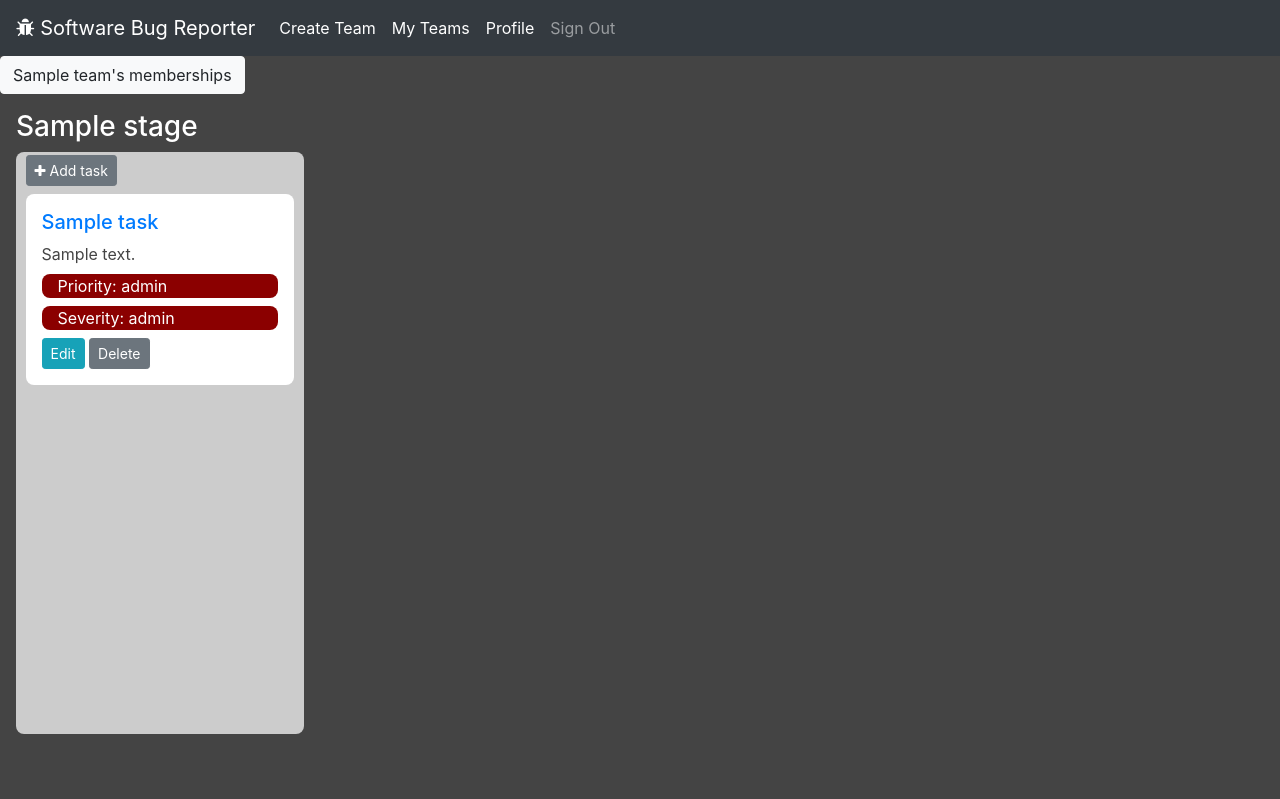
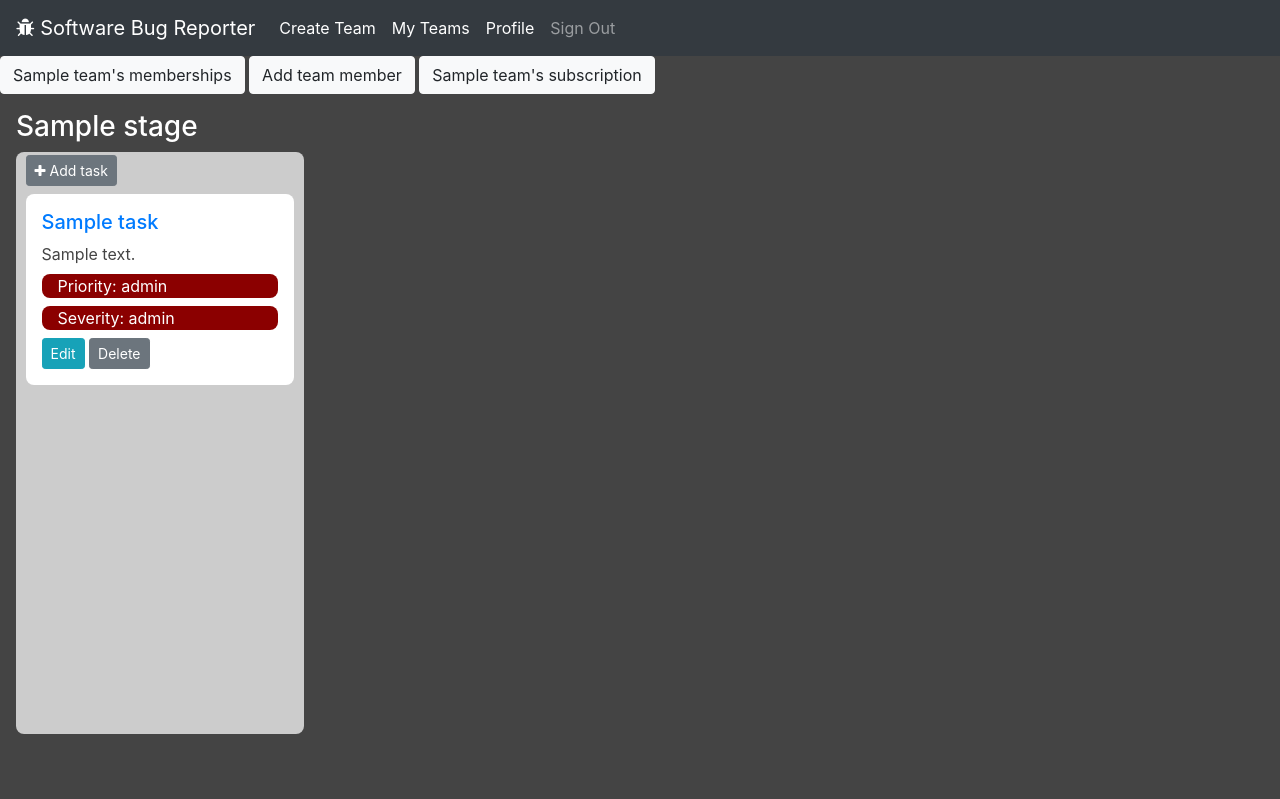
Before and after one commit to Code-Institute-Submissions/tgc07-project04, a Django app: page /tasks/1/team/ in a window 1280 px wide. Shown: the top 799 px of the page. Run offline with Django 3.2, Linux system fonts and the light colour scheme; a user stored in the database is signed in; tables that the repository leaves empty hold one stand-in row (values such as "Sample post"); some libraries are stand-ins or nearby versions.

Commit message:
Add buttons to create team member and view team's subscription

```diff
--- a/tasks/templates/tasks/read-tasks-team.html
+++ b/tasks/templates/tasks/read-tasks-team.html
@@ -3,9 +3,17 @@
 {% block title %}Team {{ membership.team }}'s Tasks{% endblock %}
 
 {% block content %}
-{% if membership.is_admin %}<a href="{% url 'team_memberships_route' team_id=membership.team.id %}" class="btn btn-light">{{ membership.team }}'s memberships</a>{% endif %}
-<div class="tasks-main">
-    <input type="hidden" name="{{ team_id }}" id="is_authenticated" value="{{request.user.is_authenticated}}">
-    {% include 'tasks/base-kanban-template.html' %}
-</div>
+
+    {% if membership.is_admin %}
+        <a href="{% url 'team_memberships_route' team_id=membership.team.id %}" class="btn btn-light">{{ membership.team }}'s memberships</a>
+        <a href="{% url 'create_membership_route' team_id=membership.team.id %}" class="btn btn-light">Add team member</a>
+    {% endif %}
+
+    <a href="{% url 'checkout_select_subscription_route' team_id=membership.team.id %}" class="btn btn-light">{{ membership.team }}'s subscription</a>
+
+    <div class="tasks-main">
+        <input type="hidden" name="{{ team_id }}" id="is_authenticated" value="{{request.user.is_authenticated}}">
+        {% include 'tasks/base-kanban-template.html' %}
+    </div>
+
 {% endblock %}
```
